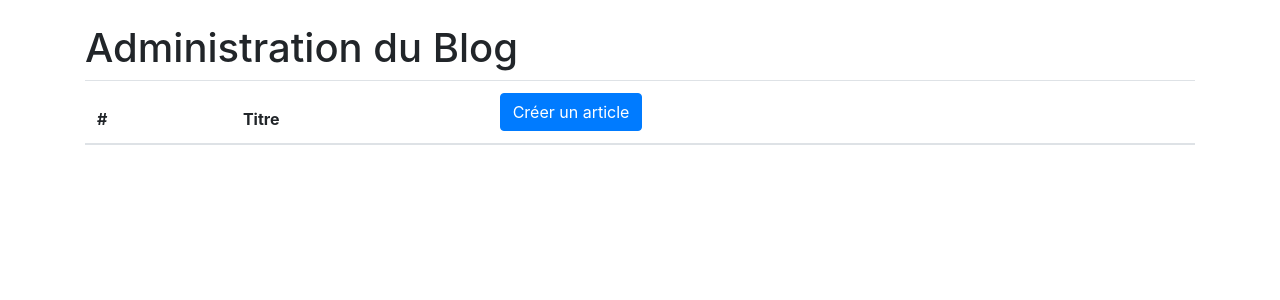
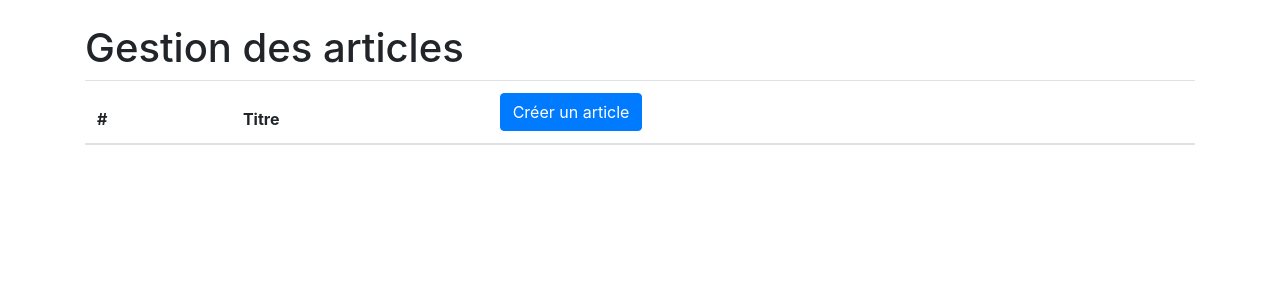
Before and after one commit to Ibn-A/myblog, a PHP site: template views/admin/post/index.php in a window 1280 px wide. Shown: the part 56-356 px from the top of the page. Run offline with PHP 8.4, Linux system fonts and the light colour scheme; the template is opened without the code that fills it: most values are stand-ins (such as "Sample title", 1, 10 or a date in 2020); data that the repository does not hold is empty.

Commit message:
Update views_index.php

```diff
--- a/views/admin/category/index.php
+++ b/views/admin/category/index.php
@@ -14,7 +14,7 @@ $items = (new CategoryTable($pdo))->findAll();
 
 ?>
 
-<h1> Administration du Blog</h1>
+<h1> Gestion des catégories</h1>
 
 <?php if (isset($_GET['delete'])): ?>
 <div class="alert alert-success">
--- a/views/admin/post/index.php
+++ b/views/admin/post/index.php
@@ -6,14 +6,14 @@ use App\Auth;
 Auth::check();
 
 $router->layout = "admin/layouts/defaults";
-$title = "Administration";
+$title = "Gestion des articles";
 $pdo = Connection::getPDO();
 [$posts, $pagination] = (new PostTable($pdo))->findPaginated();
 
 $link = $router->url('admin_posts');
 ?>
 
-<h1> Administration du Blog</h1>
+<h1> Gestion des articles</h1>
 
 <?php if (isset($_GET['delete'])): ?>
 <div class="alert alert-success">
```
